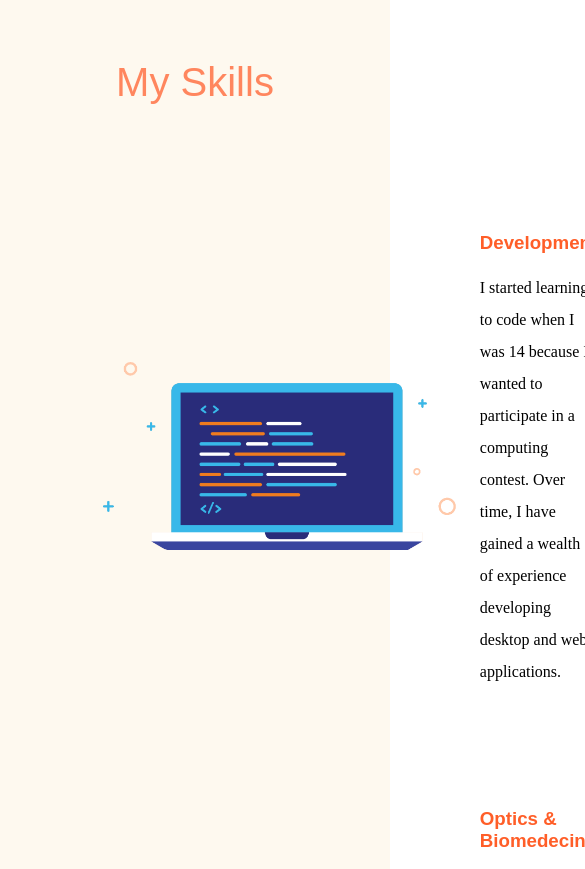
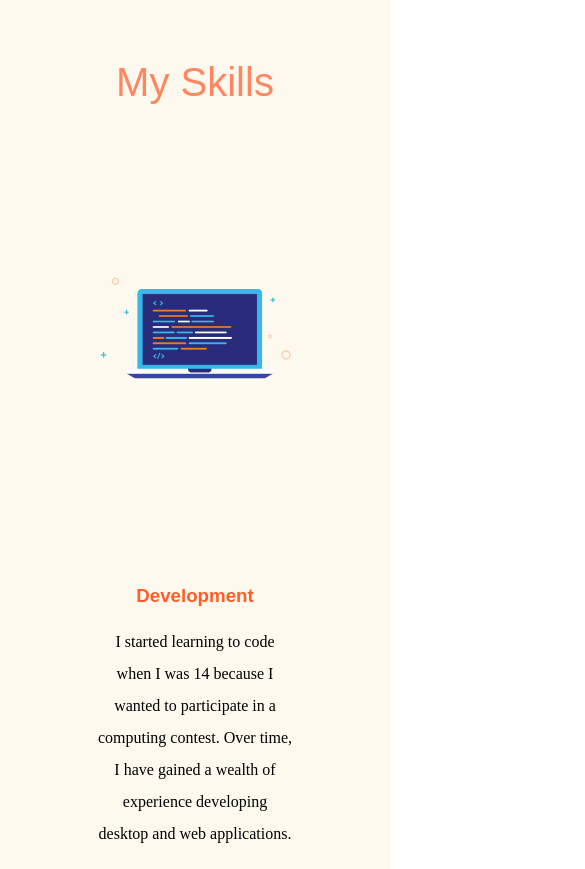
Before and after one commit to OsusCaesar/presentation, a plain HTML site: page index.html in a window 390 px wide. Shown: the part 1300-2169 px from the top of the page, 585 px wide, since content can reach past the window. Drawn offline with Linux system fonts and the light colour scheme; a web font is replaced by a local one.

Commit message:
Add files via upload

```diff
--- a/index.html
+++ b/index.html
@@ -32,7 +32,7 @@
             <h2>My Skills</h2>
             <div id="skill-grid">
                 <div class="skill-img">
-                    <img src="./assets/images/ProgrammingIllustration.png" height="200px" />
+                    <img src="./assets/images/ProgrammingIllustration.png" />
                 </div>
                 <div class="skill-txt">
                     <h3>Development</h3>
@@ -40,7 +40,7 @@
                         Over time, I have gained a wealth of experience developing desktop and web applications.</p>
                 </div>
                 <div class="skill-img">
-                    <img src="./assets/images/optics.jpg" height="200px" />
+                    <img src="./assets/images/optics.jpg" />
                 </div>
                 <div class="skill-txt">
                     <h3>Optics & Biomedecine</h3>
--- a/style.css
+++ b/style.css
@@ -102,9 +102,13 @@ h3 {
     margin: auto;
 }
 
+#skills {
+    width: 100vw;
+}
+
 #skill-grid {
     display: grid;
-    grid-template: 1fr 1fr / 0.5fr 1fr;
+    grid-template: 1fr 1fr / 1fr 1fr;
     align-items: center;
     margin: 10px auto 0 auto;
     width: 50%;
@@ -115,6 +119,11 @@ h3 {
 .skill-img {
     justify-self: center;
     text-align: right;
+}
+
+.skill-img > img {
+    width: 100%;
+    object-fit: contain;
 }
 
 .skill-txt {
@@ -158,3 +167,19 @@ h3 {
 .copyright {
     font-size: 0.75rem;
 }
+
+@media (max-width: 720px) {
+    #skill-grid {
+        display: grid;
+        grid-template: 1fr 1fr 1fr 1fr / 1fr;
+        align-items: center;
+        margin: 10px auto 0 auto;
+        width: 50%;
+        gap: 0;
+    }
+
+    .skill-txt {
+        justify-self: start;
+        text-align: center;
+    }
+}
```
